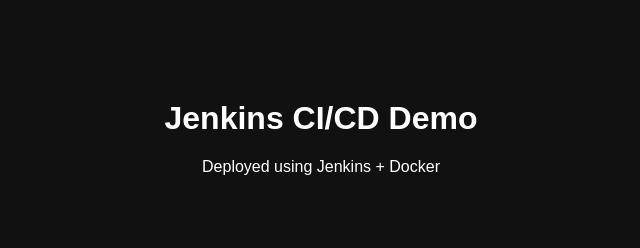
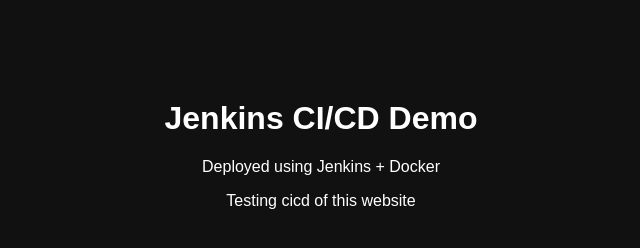
Before and after one commit to Code4mejl/jenkins-docker-cicd, a plain HTML site: page index.html in a window 1280 px wide. Shown: the whole page, without its empty margins (319-959 px from the left). Drawn offline with Linux system fonts and the light colour scheme.

Commit message:
Updated web to check cd

```diff
--- a/index.html
+++ b/index.html
@@ -9,6 +9,7 @@
 
 <h1> Jenkins CI/CD Demo</h1>
 <p>Deployed using Jenkins + Docker</p>
+<p>Testing cicd of this website</p>
 
 </body>
 </html>
```
